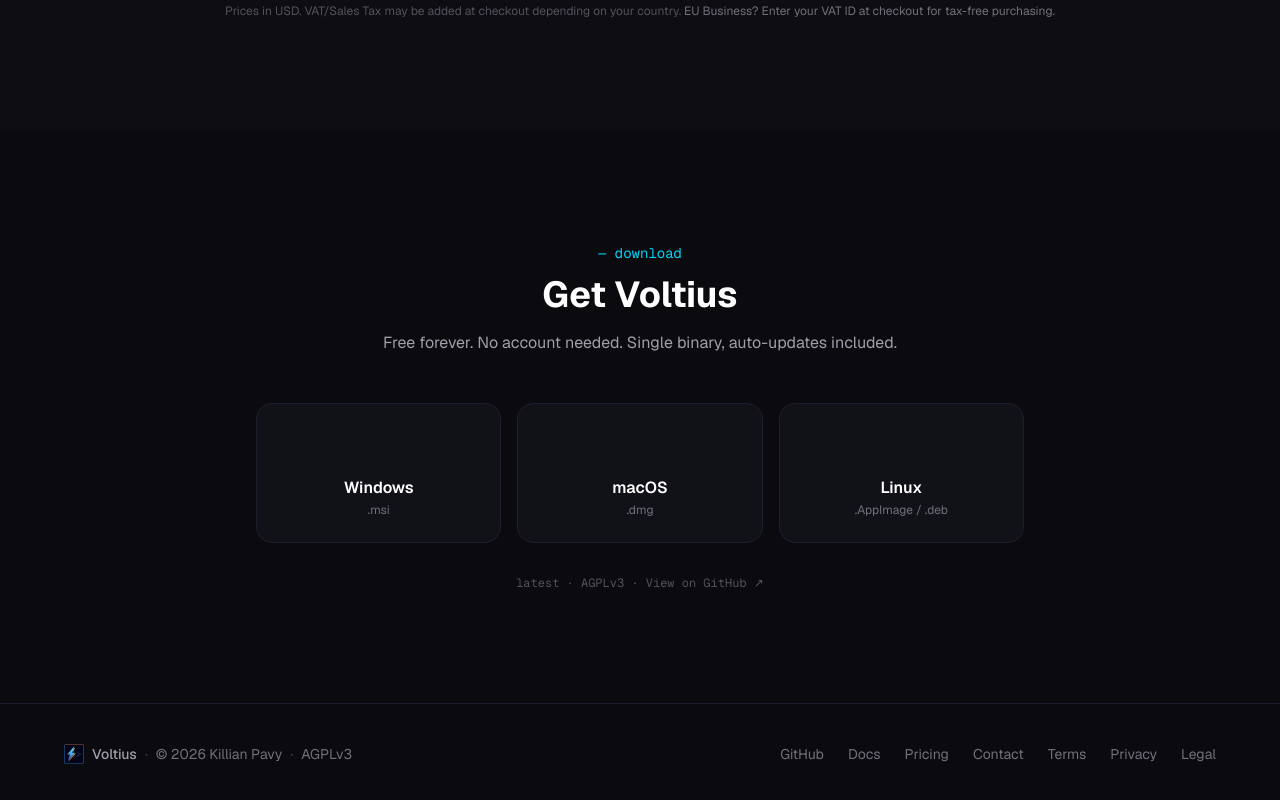
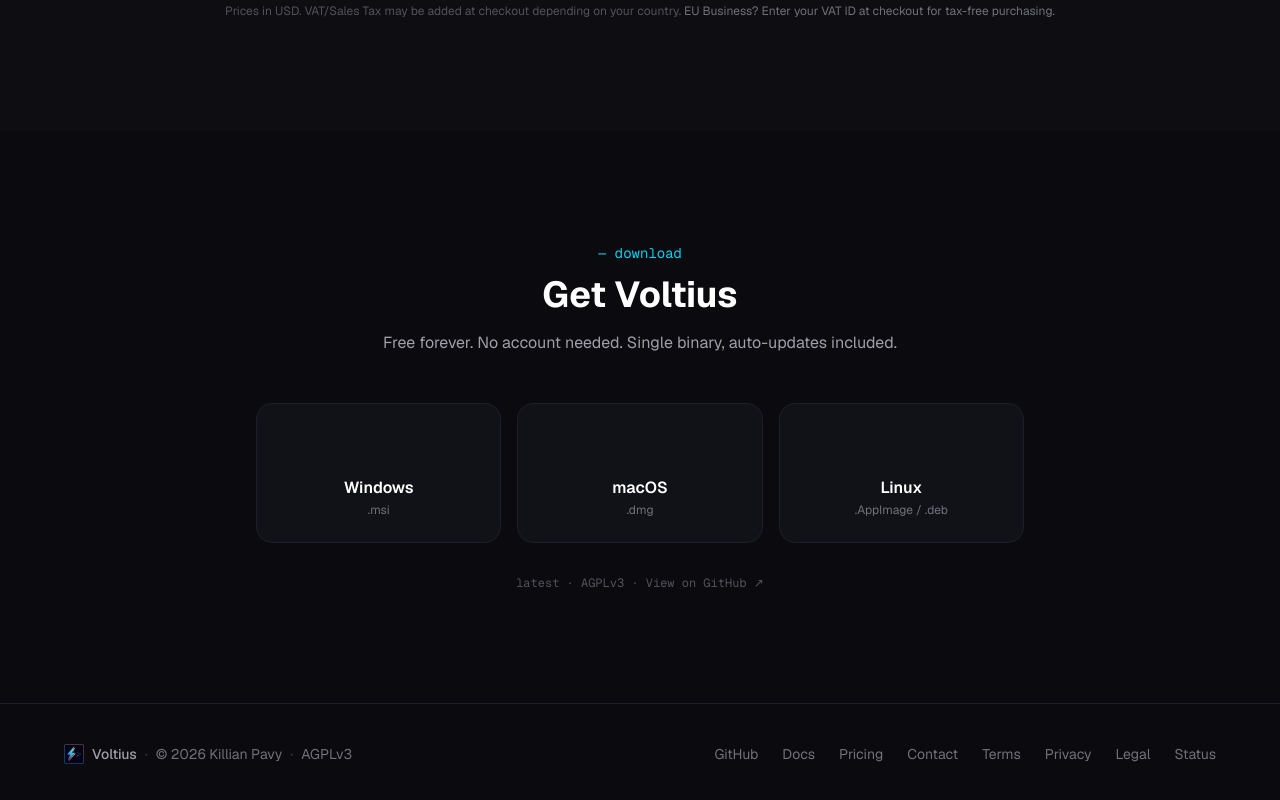
Before and after one commit to VoltiusApp/web, a Next.js app: page / in a window 1280 px wide. Shown: the part 3175-3975 px from the top of the page. Built offline with nearby package versions, Linux system fonts and the light colour scheme; no server answers; some icons are missing.

Commit message:
instatus

```diff
--- a/app/components/Footer.tsx
+++ b/app/components/Footer.tsx
@@ -46,6 +46,14 @@
           <a href="/legal" className="hover:text-zinc-300 transition-colors">
             Legal
           </a>
+          <a
+            href="https://voltius.instatus.com/"
+            target="_blank"
+            rel="noreferrer"
+            className="hover:text-zinc-300 transition-colors"
+          >
+            Status
+          </a>
         </div>
       </div>
     </footer>
```
